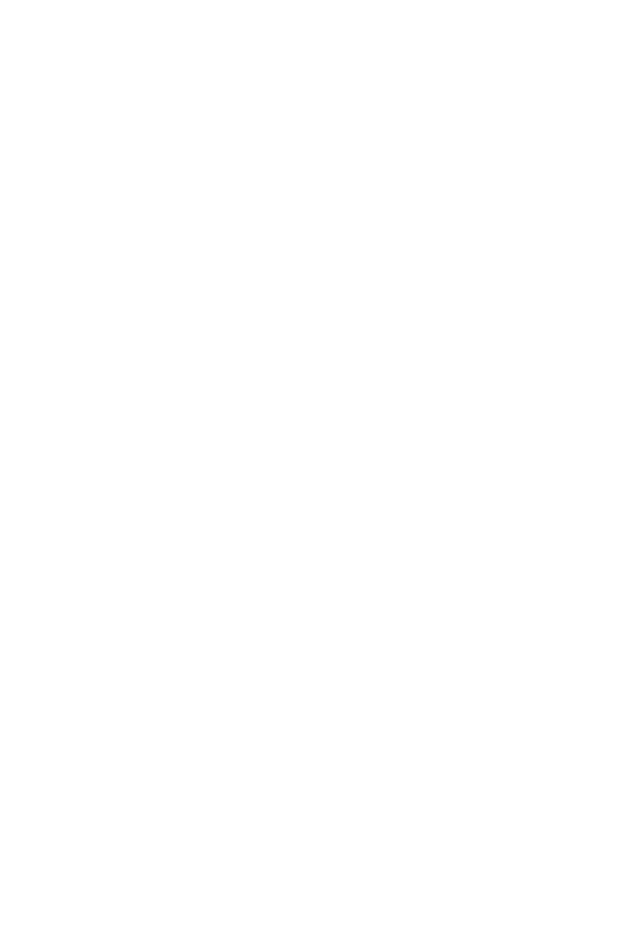
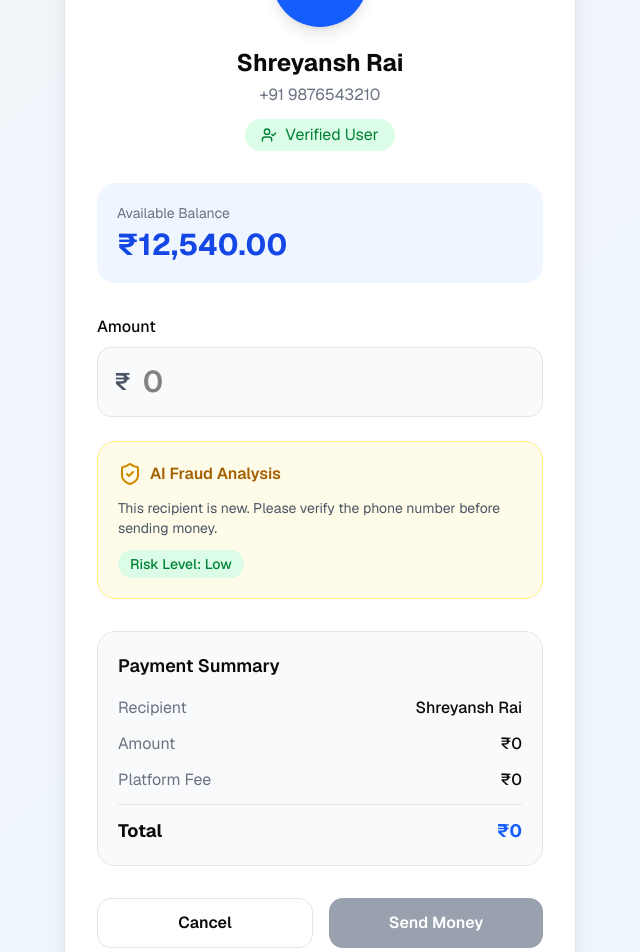
Before and after one commit to shreyanshxrai/PayGuard, a Next.js app in the folder paygaurd/apps/user-app/: page /send in a window 1280 px wide. Shown: the part 280-1232 px from the top of the page, without its empty margins (320-960 px from the left). Before the commit the page ends 800 px from the top, so only its background shows below. Built offline with nearby package versions, Linux system fonts and the light colour scheme.

Commit message:
Added send page

```diff
--- a/paygaurd/apps/user-app/app/send/page.tsx
+++ b/paygaurd/apps/user-app/app/send/page.tsx
@@ -1,3 +1,259 @@
-export default function send(){
-    return <div>send money</div>
+"use client";
+
+import { ArrowLeft, ShieldCheck, UserCheck } from "lucide-react";
+import Link from "next/link";
+import { useMemo, useState } from "react";
+
+function numberToWords(num: number) {
+  if (num === 0) return "Zero Rupees Only";
+
+  const ones = [
+    "",
+    "One",
+    "Two",
+    "Three",
+    "Four",
+    "Five",
+    "Six",
+    "Seven",
+    "Eight",
+    "Nine",
+    "Ten",
+    "Eleven",
+    "Twelve",
+    "Thirteen",
+    "Fourteen",
+    "Fifteen",
+    "Sixteen",
+    "Seventeen",
+    "Eighteen",
+    "Nineteen",
+  ];
+
+  const tens = [
+    "",
+    "",
+    "Twenty",
+    "Thirty",
+    "Forty",
+    "Fifty",
+    "Sixty",
+    "Seventy",
+    "Eighty",
+    "Ninety",
+  ];
+
+  function convert(n: number): string {
+    if (n < 20) return ones[n];
+
+    if (n < 100)
+      return `${tens[Math.floor(n / 10)]} ${ones[n % 10]}`.trim();
+
+    if (n < 1000)
+      return `${ones[Math.floor(n / 100)]} Hundred ${convert(n % 100)}`.trim();
+
+    if (n < 100000)
+      return `${convert(Math.floor(n / 1000))} Thousand ${convert(
+        n % 1000
+      )}`.trim();
+
+    if (n < 10000000)
+      return `${convert(Math.floor(n / 100000))} Lakh ${convert(
+        n % 100000
+      )}`.trim();
+
+    return `${convert(Math.floor(n / 10000000))} Crore ${convert(
+      n % 10000000
+    )}`.trim();
+  }
+
+  return `${convert(num)} Rupees Only`;
 }
+
+export default function SendMoneyPage() {
+  const [amount, setAmount] = useState("");
+
+  const amountInWords = useMemo(() => {
+    if (!amount) return "";
+    return numberToWords(Number(amount));
+  }, [amount]);
+
+  return (
+    <main className="min-h-screen bg-gradient-to-br from-slate-100 to-blue-50">
+      {/* Header */}
+      <header className="border-b bg-white shadow-sm">
+        <div className="mx-auto flex h-16 max-w-5xl items-center justify-between px-6">
+          <Link
+            href="/dashboard"
+            className="flex items-center gap-2 text-gray-600 transition hover:text-blue-600"
+          >
+            <ArrowLeft size={20} />
+            Back
+          </Link>
+
+          <h1 className="text-xl font-bold text-blue-600">
+            Send Money
+          </h1>
+
+          <div />
+        </div>
+      </header>
+
+      <div className="flex justify-center px-4 py-12">
+        <div className="w-full max-w-lg rounded-3xl border bg-white p-8 shadow-xl">
+          {/* User */}
+          <div className="flex flex-col items-center">
+            <div className="flex h-24 w-24 items-center justify-center rounded-full bg-blue-600 text-3xl font-bold text-white shadow-lg">
+              S
+            </div>
+
+            <h2 className="mt-5 text-2xl font-bold">
+              Shreyansh Rai
+            </h2>
+
+            <p className="mt-1 text-gray-500">
+              +91 9876543210
+            </p>
+
+            <div className="mt-3 flex items-center gap-2 rounded-full bg-green-100 px-4 py-1 text-green-700">
+              <UserCheck size={16} />
+              Verified User
+            </div>
+          </div>
+
+          {/* Balance */}
+          <div className="mt-8 rounded-2xl bg-blue-50 p-5">
+            <p className="text-sm text-gray-500">
+              Available Balance
+            </p>
+
+            <h3 className="mt-1 text-3xl font-bold text-blue-700">
+              ₹12,540.00
+            </h3>
+          </div>
+
+          {/* Amount */}
+          <div className="mt-8">
+            <label className="mb-2 block font-medium">
+              Amount
+            </label>
+
+            <div className="flex items-center rounded-xl border bg-gray-50 px-4 focus-within:border-blue-600">
+              <span className="text-2xl font-semibold text-gray-600">
+                ₹
+              </span>
+
+              <input
+                type="number"
+                min={1}
+                value={amount}
+                onChange={(e) => setAmount(e.target.value)}
+                placeholder="0"
+                className="w-full bg-transparent px-3 py-4 text-3xl font-semibold outline-none"
+              />
+            </div>
+          </div>
+
+          {/* Amount in words */}
+          {amount && (
+            <div className="mt-5 rounded-2xl border border-blue-100 bg-blue-50 p-4">
+              <p className="text-sm text-gray-500">
+                Amount in Words
+              </p>
+
+              <p className="mt-2 font-semibold text-blue-700">
+                {amountInWords}
+              </p>
+            </div>
+          )}
+
+          {/* AI Fraud Alert */}
+          <div className="mt-6 rounded-2xl border border-yellow-200 bg-yellow-50 p-5">
+            <div className="flex items-center gap-2">
+              <ShieldCheck className="text-yellow-600" />
+
+              <h3 className="font-semibold text-yellow-700">
+                AI Fraud Analysis
+              </h3>
+            </div>
+
+            <p className="mt-3 text-sm text-gray-600">
+              This recipient is new. Please verify the phone
+              number before sending money.
+            </p>
+
+            <div className="mt-3 inline-flex rounded-full bg-green-100 px-3 py-1 text-sm font-medium text-green-700">
+              Risk Level: Low
+            </div>
+          </div>
+
+          {/* Summary */}
+          <div className="mt-8 rounded-2xl border bg-gray-50 p-5">
+            <h3 className="mb-4 text-lg font-semibold">
+              Payment Summary
+            </h3>
+
+            <div className="space-y-3">
+              <div className="flex justify-between">
+                <span className="text-gray-500">
+                  Recipient
+                </span>
+
+                <span className="font-medium">
+                  Shreyansh Rai
+                </span>
+              </div>
+
+              <div className="flex justify-between">
+                <span className="text-gray-500">
+                  Amount
+                </span>
+
+                <span className="font-medium">
+                  ₹{amount || "0"}
+                </span>
+              </div>
+
+              <div className="flex justify-between">
+                <span className="text-gray-500">
+                  Platform Fee
+                </span>
+
+                <span className="font-medium">
+                  ₹0
+                </span>
+              </div>
+
+              <hr />
+
+              <div className="flex justify-between text-lg font-bold">
+                <span>Total</span>
+
+                <span className="text-blue-600">
+                  ₹{amount || "0"}
+                </span>
+              </div>
+            </div>
+          </div>
+
+          {/* Buttons */}
+          <div className="mt-8 flex gap-4">
+            <Link
+              href="/dashboard"
+              className="flex-1 rounded-xl border py-3 text-center font-semibold transition hover:bg-gray-100"
+            >
+              Cancel
+            </Link>
+
+            <button
+              disabled={!amount || Number(amount) <= 0}
+              className="flex-1 rounded-xl bg-blue-600 py-3 font-semibold text-white transition hover:bg-blue-700 disabled:cursor-not-allowed disabled:bg-gray-400"
+            >
+              Send Money
+            </button>
+          </div>
+        </div>
+      </div>
+    </main>
+  );
+}
--- a/paygaurd/apps/user-app/package.json
+++ b/paygaurd/apps/user-app/package.json
@@ -20,7 +20,7 @@
     "clsx": "^2.1.1",
     "geist": "^1.7.1",
     "jose": "^6.2.3",
-    "lucide-react": "^1.23.0",
+    "lucide-react": "^1.25.0",
     "next": "^16.2.9",
     "react": "^19.2.0",
     "react-dom": "^19.1.0",
```
